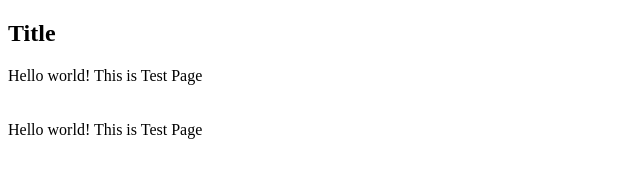
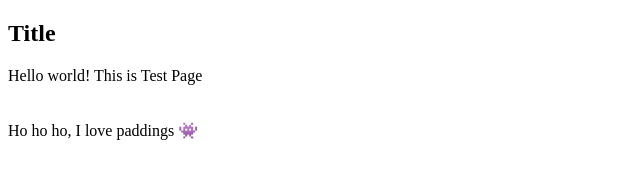
Before and after one commit to dariobanfi/visual-regression-testing-talk, a website: page galen_example/index.html in a window 1280 px wide. Shown: the full height of the page, 0-640 px from the left. Drawn offline with Linux system fonts and the light colour scheme.

```diff
--- a/galen_example/index.html
+++ b/galen_example/index.html
@@ -7,6 +7,6 @@
     <body>
         <h2>Title</h2>
         <p>Hello world! This is Test Page</p>
-        <p style="padding-top: 20px;">Hello world! This is Test Page</p>
+        <p style="padding-top: 20px;">Ho ho ho, I love paddings 👾</p>
     </body>
 </html>
```
Also changed, not shown: 2 other files.
